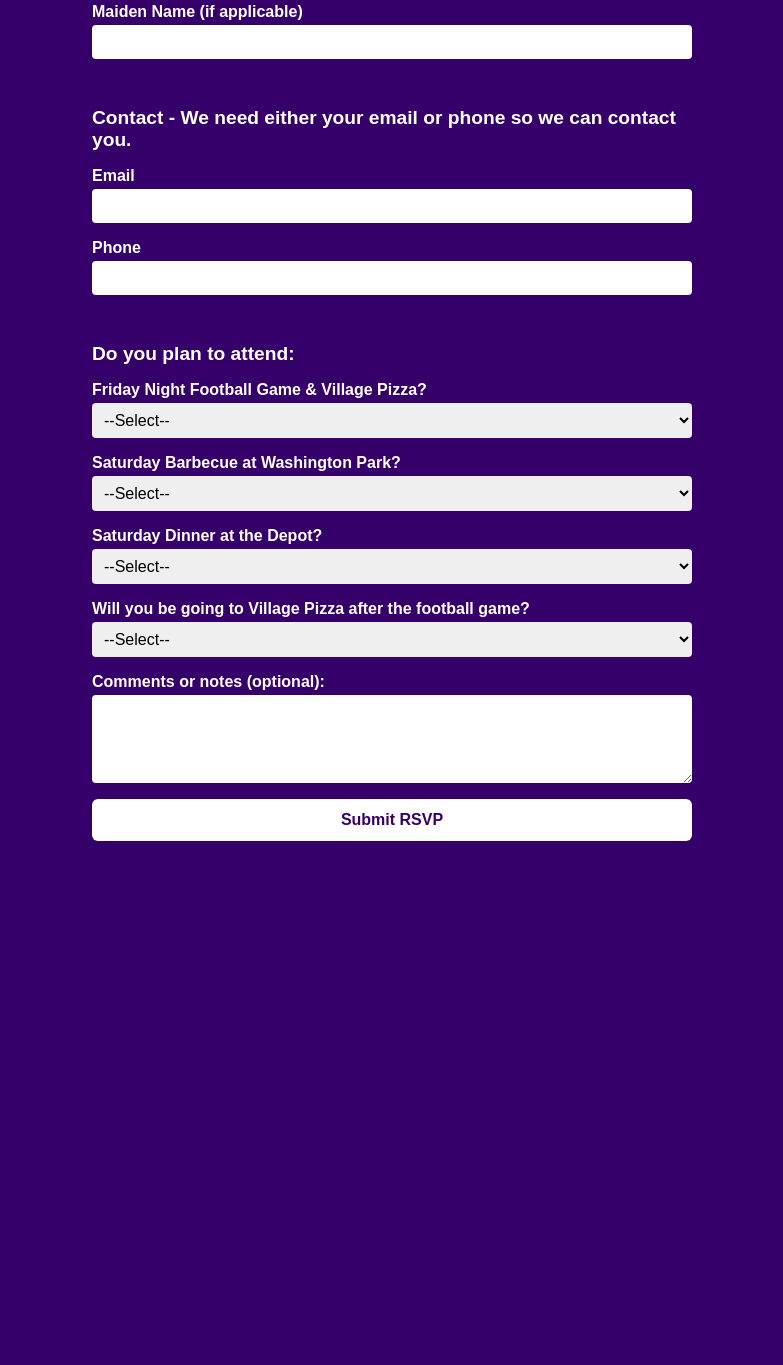
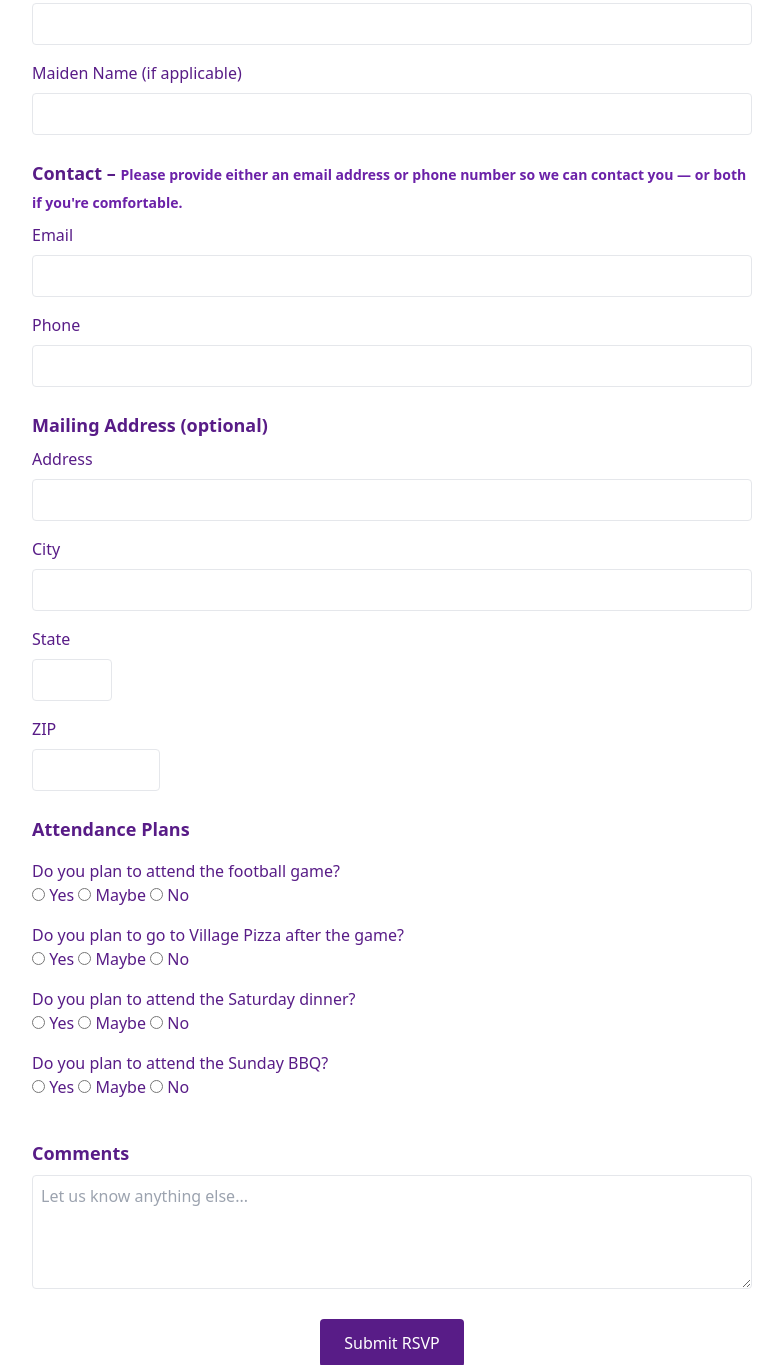
Before and after one commit to logicaldog/rsvp, a website: page rsvp.html in a window 1280 px wide. Shown: the part 239-1604 px from the top of the page, without its empty margins (248-1031 px from the left). Before the commit the page ends 1104 px from the top, so only its background shows below. Drawn offline with nearby package versions, Linux system fonts and the light colour scheme.

Commit message:
Finalize all RSVP website pages

```diff
--- a/rsvp.html
+++ b/rsvp.html
@@ -1,106 +1,113 @@
 <!DOCTYPE html>
 <html lang="en">
-<head>
-  <meta charset="UTF-8">
-  <meta name="viewport" content="width=device-width, initial-scale=1.0">
-  <title>RSVP – AHS Class of 1975 Reunion</title>
-  <style>
-    body {
-      background-color: #36006b;
-      color: white;
-      font-family: sans-serif;
-      padding: 1rem;
-    }
-    h1 {
-      text-align: center;
-      margin-bottom: 1rem;
-    }
-    form {
-      max-width: 600px;
-      margin: auto;
-      display: flex;
-      flex-direction: column;
-      gap: 1rem;
-    }
-    label {
-      display: flex;
-      flex-direction: column;
-      font-weight: bold;
-    }
-    input, select, textarea {
-      margin-top: 0.25rem;
-      padding: 0.5rem;
-      font-size: 1rem;
-      border-radius: 4px;
-      border: none;
-    }
-    button {
-      background-color: white;
-      color: #36006b;
-      font-weight: bold;
-      font-size: 1rem;
-      padding: 0.75rem;
-      border: none;
-      border-radius: 6px;
-      cursor: pointer;
-    }
-    .caption {
-      font-weight: bold;
-      font-size: 1.2rem;
-      margin-top: 2rem;
-    }
-  </style>
-</head>
-<body>
-  <h1>RSVP for the 50-Year Reunion</h1>
-  <form method="POST" action="/submit">
-    <label>First Name - Required<input name="firstName" required></label>
-    <label>Last Name - Required<input name="lastName" required></label>
-    <label>Maiden Name (if applicable)<input name="maidenName"></label>
+  <head>
+    <meta charset="UTF-8" />
+    <meta name="viewport" content="width=device-width, initial-scale=1.0" />
+    <title>RSVP – Anacortes Class of 1975 Reunion</title>
+    <script src="https://cdn.tailwindcss.com"></script>
+  </head>
+  <body class="bg-white text-purple-900 font-sans">
+    <div class="max-w-3xl mx-auto p-6">
+      <h1 class="text-3xl font-bold mb-6 text-center">RSVP Form</h1>
 
-    <div class="caption">Contact - We need either your email or phone so we can contact you.</div>
-    <label>Email<input type="email" name="email"></label>
-    <label>Phone<input name="phone"></label>
+      <form id="rsvpForm" onsubmit="return validateContact()" method="POST" action="/submit">
+        <!-- Contact Info -->
+        <!-- First, Last, Maiden Name -->
+        <fieldset class="mb-6">
+          <legend class="text-lg font-semibold mb-2">Name</legend>
+          <label class="block mb-2">First Name – Required</label>
+          <input type="text" name="firstName" required class="w-full border p-2 rounded" />
 
-    <div class="caption">Do you plan to attend:</div>
-    <label>Friday Night Football Game & Village Pizza?
-      <select name="football">
-        <option value="">--Select--</option>
-        <option>Yes</option>
-        <option>No</option>
-        <option>Maybe</option>
-      </select>
-    </label>
-    <label>Saturday Barbecue at Washington Park?
-      <select name="bbq">
-        <option value="">--Select--</option>
-        <option>Yes</option>
-        <option>No</option>
-        <option>Maybe</option>
-      </select>
-    </label>
-    <label>Saturday Dinner at the Depot?
-      <select name="dinner">
-        <option value="">--Select--</option>
-        <option>Yes</option>
-        <option>No</option>
-        <option>Maybe</option>
-      </select>
-    </label>
-    <label>Will you be going to Village Pizza after the football game?
-      <select name="pizza">
-        <option value="">--Select--</option>
-        <option>Yes</option>
-        <option>No</option>
-        <option>Maybe</option>
-      </select>
-    </label>
+          <label class="block mt-4 mb-2">Last Name – Required</label>
+          <input type="text" name="lastName" required class="w-full border p-2 rounded" />
 
-    <label>Comments or notes (optional):
-      <textarea name="comments" rows="4"></textarea>
-    </label>
+          <label class="block mt-4 mb-2">Maiden Name (if applicable)</label>
+          <input type="text" name="maidenName" class="w-full border p-2 rounded" />
+        </fieldset>
 
-    <button type="submit">Submit RSVP</button>
-  </form>
-</body>
+        <!-- Email and Phone -->
+        <fieldset class="mb-6">
+          <legend class="text-lg font-semibold mb-2">Contact – <span class="text-sm text-purple-800">Please provide either an email address or phone number so we can contact you — or both if you're comfortable.</span></legend>
+          <label class="block mb-2">Email</label>
+          <input type="email" name="email" class="w-full border p-2 rounded" />
+
+          <label class="block mt-4 mb-2">Phone</label>
+          <input type="tel" name="phone" class="w-full border p-2 rounded" />
+        </fieldset>
+
+        <!-- Mailing Info -->
+        <fieldset class="mb-6">
+          <legend class="text-lg font-semibold mb-2">Mailing Address (optional)</legend>
+          <label class="block mb-2">Address</label>
+          <input type="text" name="address" class="w-full border p-2 rounded" />
+
+          <label class="block mt-4 mb-2">City</label>
+          <input type="text" name="city" class="w-full border p-2 rounded" />
+
+          <label class="block mt-4 mb-2">State</label>
+          <input type="text" name="state" maxlength="2" class="w-20 border p-2 rounded" />
+
+          <label class="block mt-4 mb-2">ZIP</label>
+          <input type="text" name="zip" maxlength="10" class="w-32 border p-2 rounded" />
+        </fieldset>
+
+        <!-- Attendance Questions -->
+        <fieldset class="mb-6">
+          <legend class="text-lg font-semibold mb-4">Attendance Plans</legend>
+
+          <!-- Question Template -->
+          <div class="mb-4">
+            <p>Do you plan to attend the football game?</p>
+            <label><input type="radio" name="football" value="Yes" required /> Yes</label>
+            <label><input type="radio" name="football" value="Maybe" /> Maybe</label>
+            <label><input type="radio" name="football" value="No" /> No</label>
+          </div>
+
+          <div class="mb-4">
+            <p>Do you plan to go to Village Pizza after the game?</p>
+            <label><input type="radio" name="pizza" value="Yes" required /> Yes</label>
+            <label><input type="radio" name="pizza" value="Maybe" /> Maybe</label>
+            <label><input type="radio" name="pizza" value="No" /> No</label>
+          </div>
+
+          <div class="mb-4">
+            <p>Do you plan to attend the Saturday dinner?</p>
+            <label><input type="radio" name="dinner" value="Yes" required /> Yes</label>
+            <label><input type="radio" name="dinner" value="Maybe" /> Maybe</label>
+            <label><input type="radio" name="dinner" value="No" /> No</label>
+          </div>
+
+          <div class="mb-4">
+            <p>Do you plan to attend the Sunday BBQ?</p>
+            <label><input type="radio" name="bbq" value="Yes" required /> Yes</label>
+            <label><input type="radio" name="bbq" value="Maybe" /> Maybe</label>
+            <label><input type="radio" name="bbq" value="No" /> No</label>
+          </div>
+        </fieldset>
+
+        <!-- Comments -->
+        <fieldset class="mb-6">
+          <legend class="text-lg font-semibold mb-2">Comments</legend>
+          <textarea name="comments" rows="4" maxlength="500" placeholder="Let us know anything else..." class="w-full border p-2 rounded"></textarea>
+        </fieldset>
+
+        <!-- Submit -->
+        <div class="text-center">
+          <button type="submit" class="bg-purple-900 text-white px-6 py-3 rounded hover:bg-purple-800">Submit RSVP</button>
+        </div>
+      </form>
+    </div>
+
+    <script>
+      function validateContact() {
+        const email = document.querySelector('input[name="email"]').value.trim();
+        const phone = document.querySelector('input[name="phone"]').value.trim();
+        if (!email && !phone) {
+          alert("Please provide either an email address or phone number so we can contact you if needed.");
+          return false;
+        }
+        return true;
+      }
+    </script>
+  </body>
 </html>
```
Also changed, not shown: index.html (+42 -95 lines), thanks.html (+27 -33 lines).
